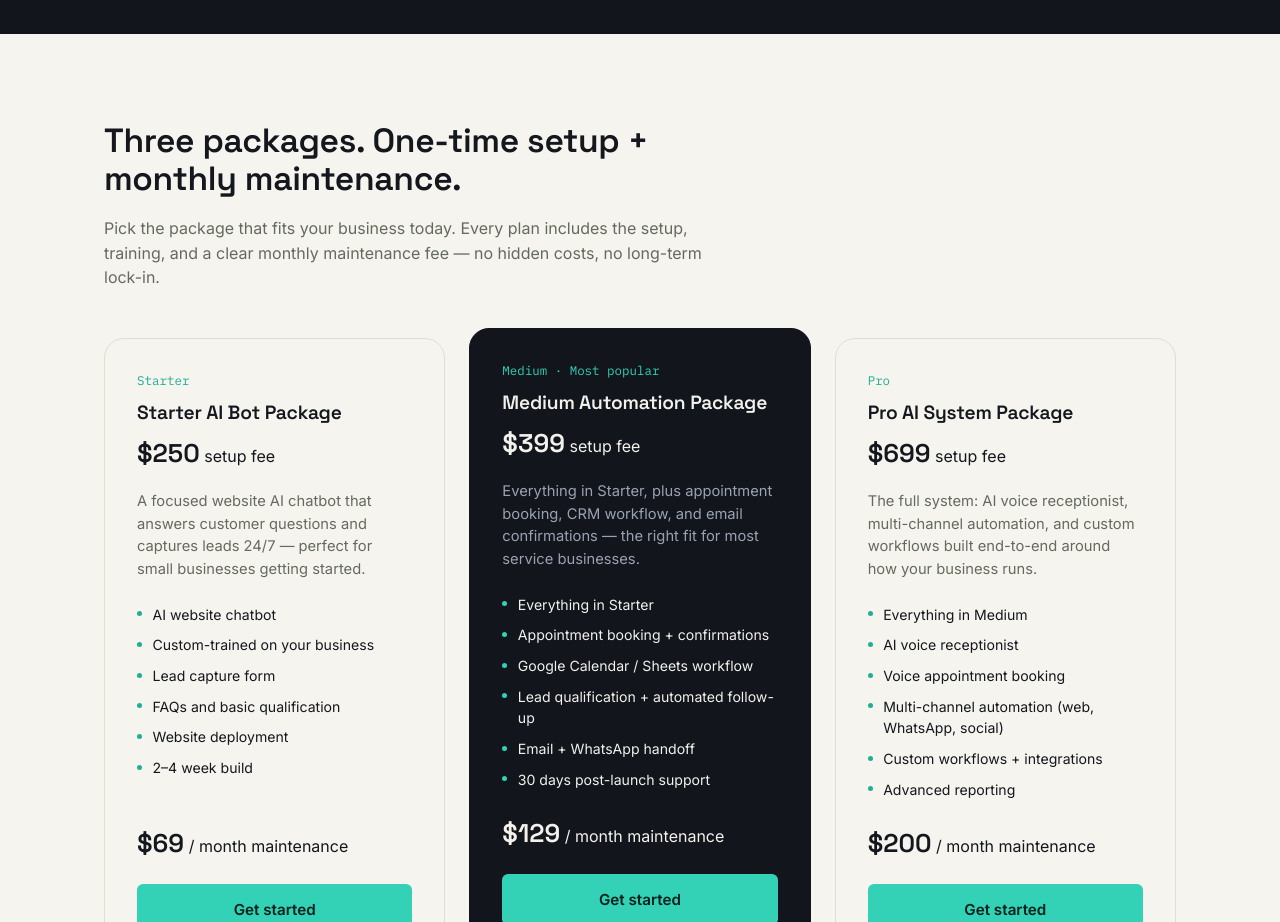
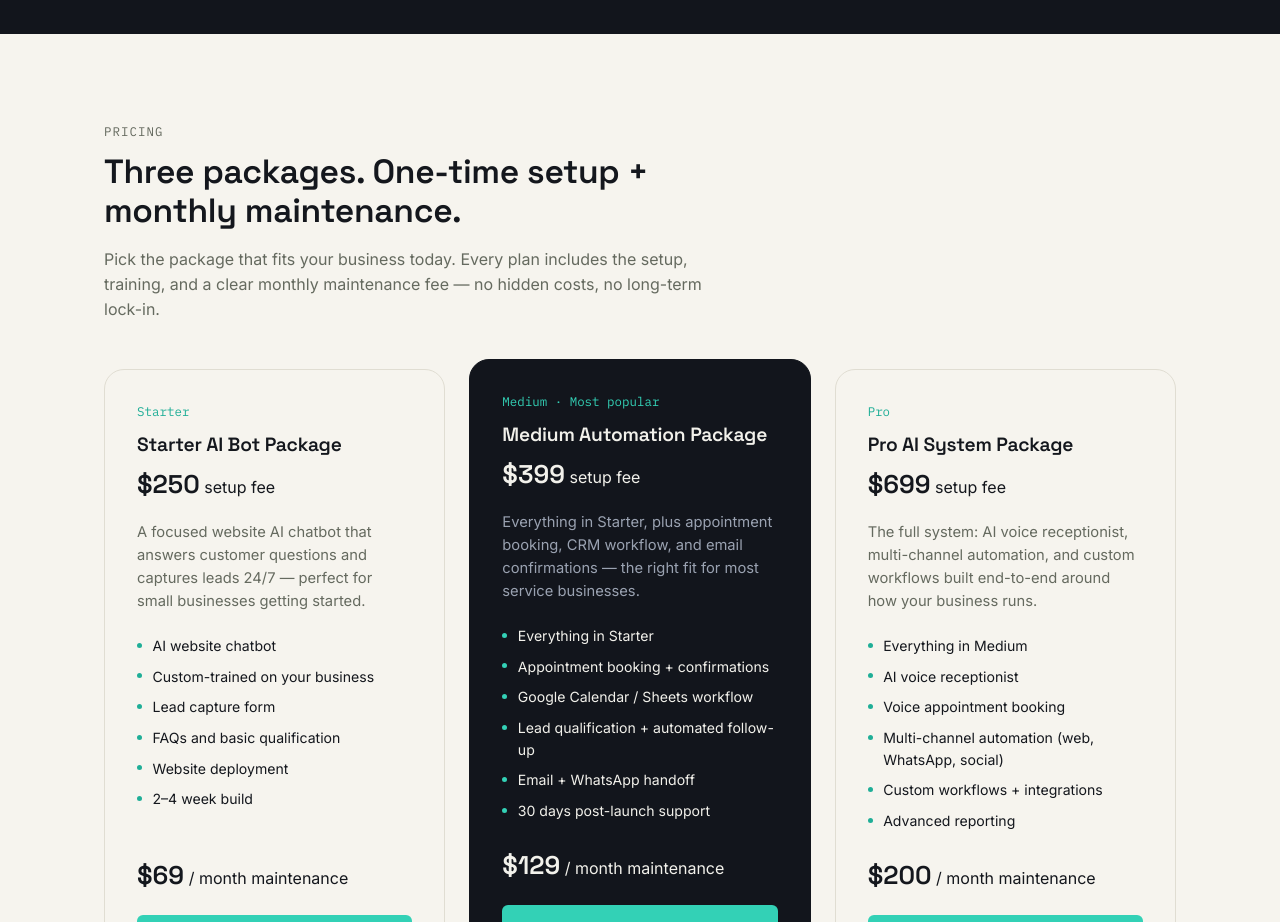
Before and after one commit to seyi-qing/seyi-qing, a React (Vite) app in the folder frontend/: page / in a window 1280 px wide. Shown: the part 4960-5882 px from the top of the page. Built offline with nearby package versions, Linux system fonts and the light colour scheme.

Commit message:
design: add section eyebrow to Pricing

```diff
--- a/frontend/src/components/Pricing.jsx
+++ b/frontend/src/components/Pricing.jsx
@@ -1,15 +1,11 @@
 import { pricing } from "../data/content.js";
 
-/**
- * Three pricing tiers. The "highlight" flag on the Medium tier in
- * content.js drives the visual emphasis — change the data, not this
- * component, to move the highlight to a different tier.
- */
 export default function Pricing() {
   return (
     <section id="pricing" className="section">
       <div className="section__inner">
         <div className="section__header">
+          <p className="section__eyebrow">Pricing</p>
           <h2>Three packages. One-time setup + monthly maintenance.</h2>
           <p>
             Pick the package that fits your business today. Every plan includes the setup,
```
